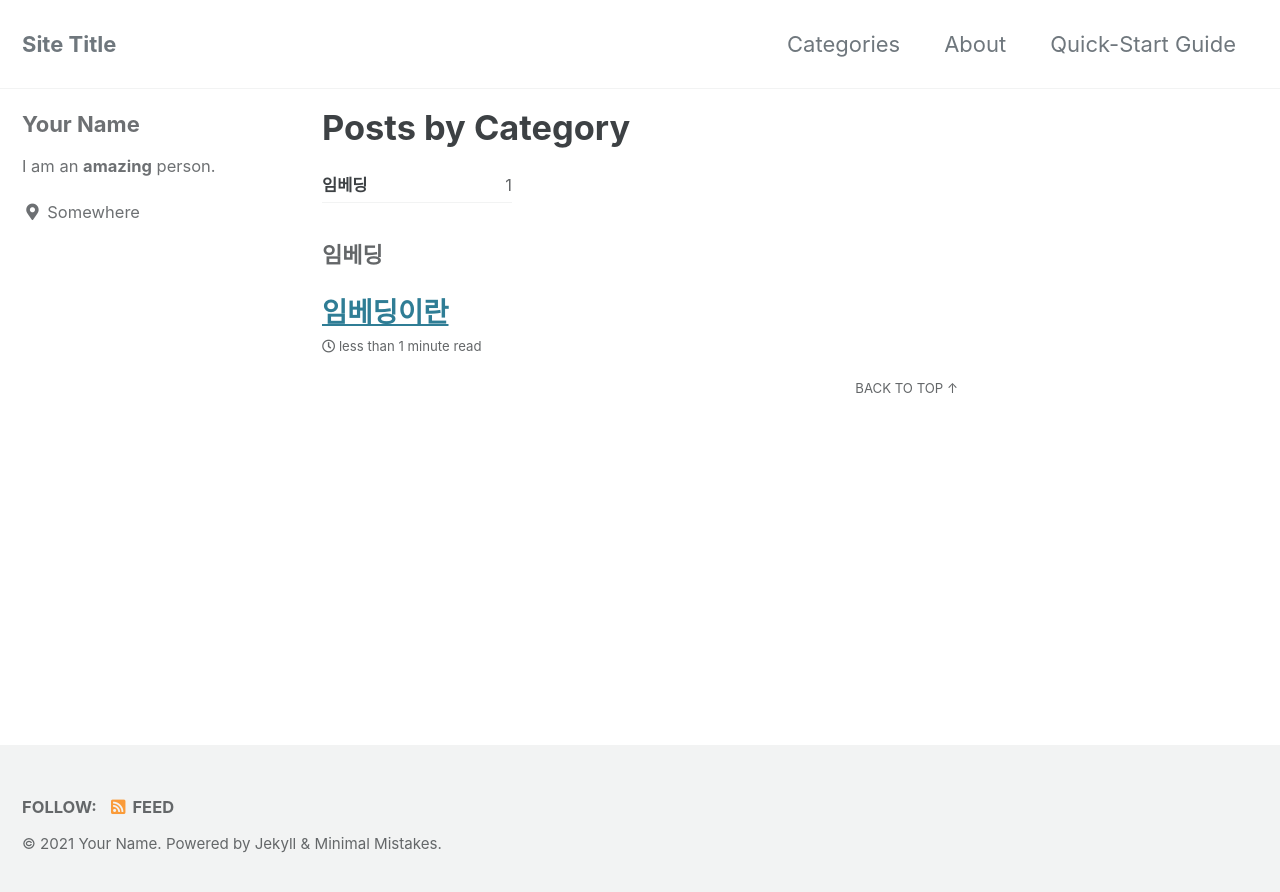
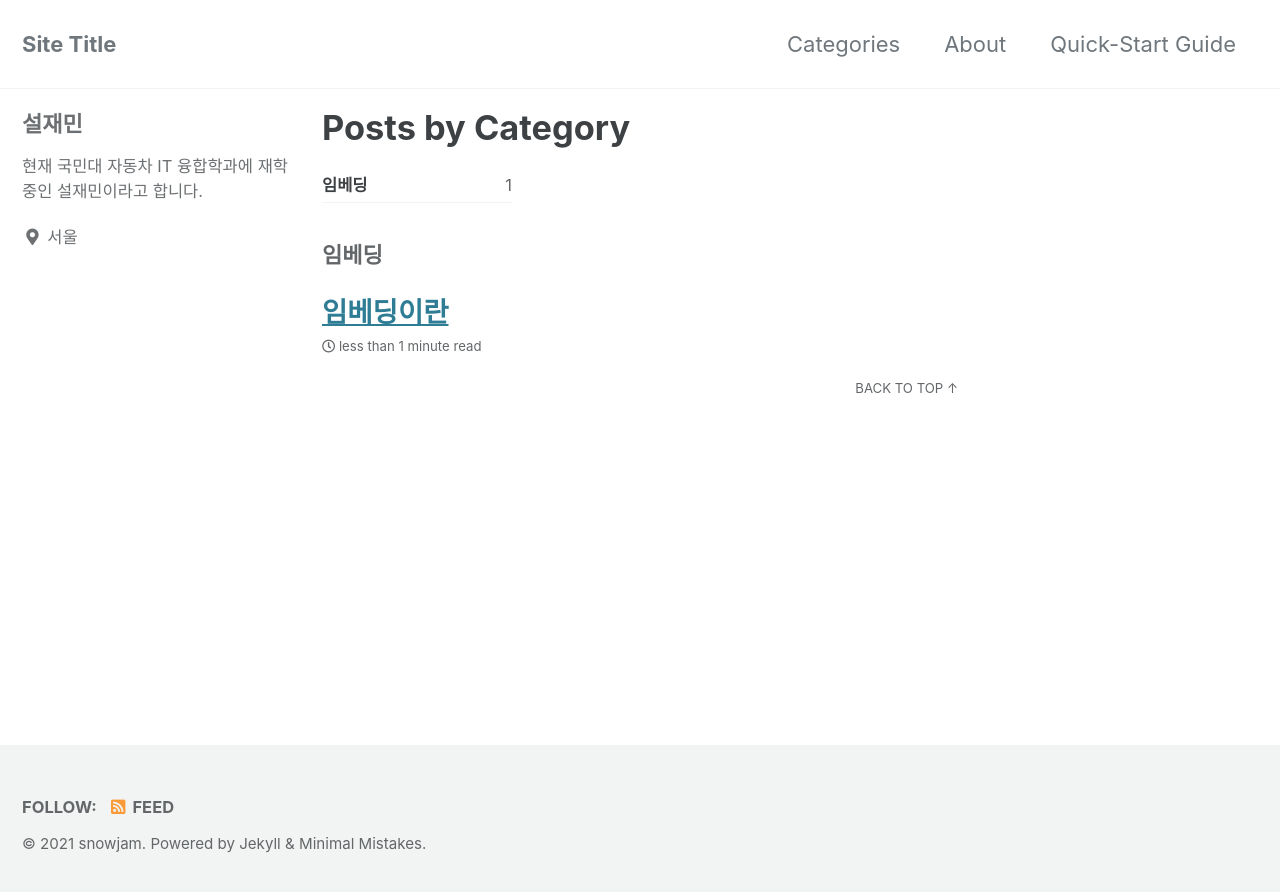
Before and after one commit to snowjamai/snowjamai.github.io, a Jekyll site: the page built from _pages/category-archive.md, in a window 1280 px wide. Shown: the top 892 px of the page. Built offline with Jekyll 4.4.1, drawn with Linux system fonts in a browser that asks for light colours; cached includes are drawn as plain includes.

Commit message:
정보 추가

```diff
--- a/_config.yml
+++ b/_config.yml
@@ -19,8 +19,8 @@ locale                   : "en-US"
 title                    : "Site Title"
 title_separator          : "-"
 subtitle                 : # site tagline that appears below site title in masthead
-name                     : "Your Name"
-description              : "An amazing website."
+name                     : "snowjam"
+description              : "공부한 것들을 정리하는 blog 입니다."
 url                      : "https://snowjamai.github.io"
 baseurl                  : ""
 repository               : # GitHub username/repo-name e.g. "mmistakes/minimal-mistakes"
@@ -94,10 +94,10 @@ analytics:
 
 # Site Author
 author:
-  name             : "Your Name"
+  name             : "설재민"
   avatar           : # path of avatar image, e.g. "/assets/images/bio-photo.jpg"
-  bio              : "I am an **amazing** person."
-  location         : "Somewhere"
+  bio              : "현재 국민대 자동차 IT 융합학과에 재학중인 설재민이라고 합니다."
+  location         : "서울"
   email            :
   links:
     - label: "Email"
```
